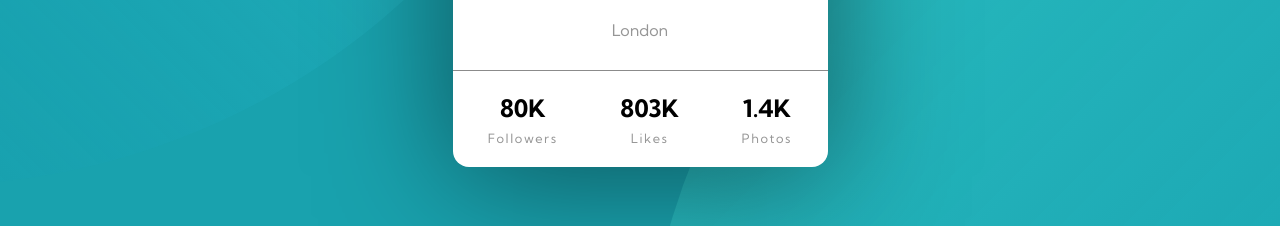
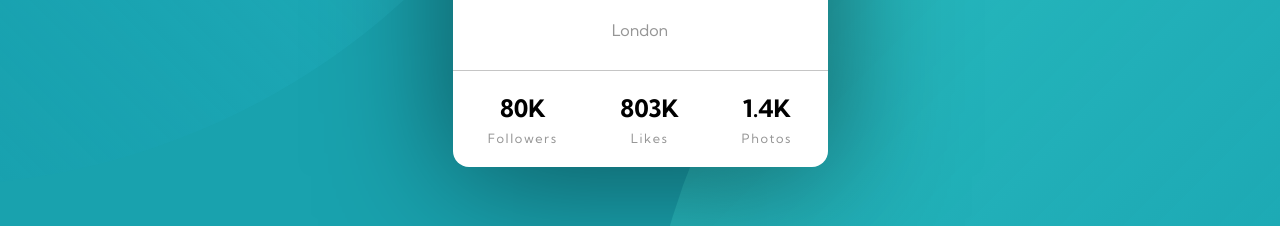
Before and after one commit to devjakov/profile-card-component, a plain HTML site: page index.html in a window 1280 px wide. Shown: the part 453-679 px from the top of the page. Drawn offline with Linux system fonts and the light colour scheme.

Commit message:
lowered opacity on border

```diff
--- a/style.css
+++ b/style.css
@@ -106,7 +106,7 @@ body{
     display: flex;
     flex-direction: row;
     justify-content: space-evenly;
-    border-top: 1px rgba(25, 25, 25, .5) solid;
+    border-top: 1px rgba(25, 25, 25, .25) solid;
     padding: auto 20px;
 }
 
```
